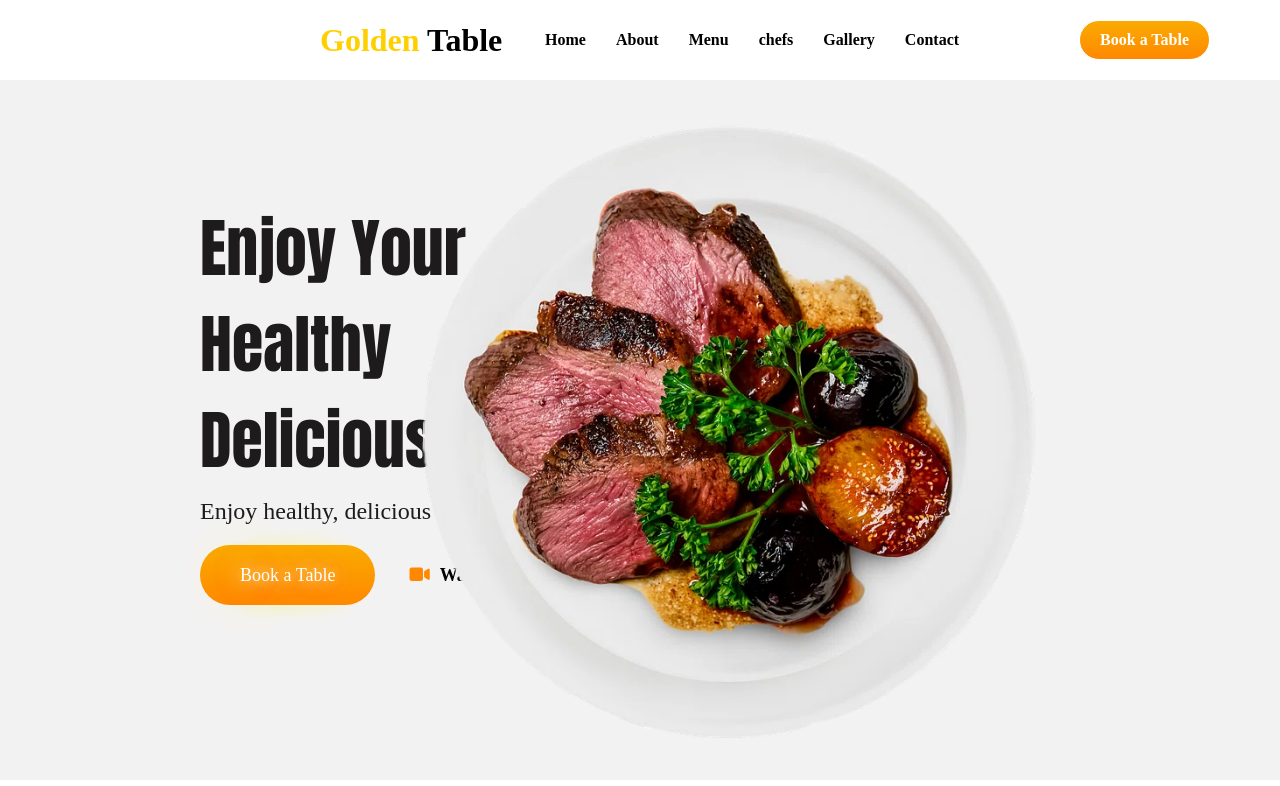
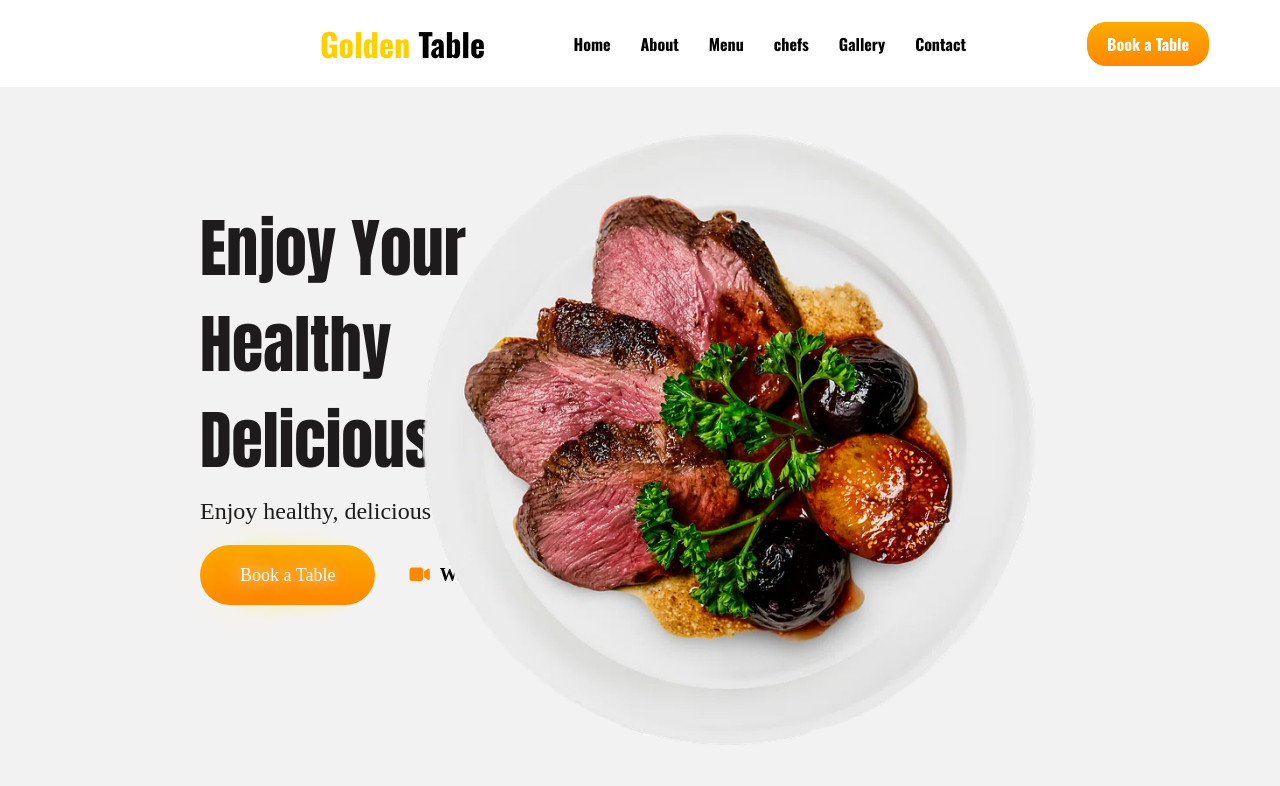
Before and after one commit to Yassinebhl1/project-restaurant, a PHP site: page / in a window 1280 px wide. Shown: the top 786 px of the page. Run offline with PHP 8.4, Linux system fonts and the light colour scheme.

Commit message:
I added new fonts

```diff
--- a/style.css
+++ b/style.css
@@ -16,6 +16,8 @@ header {
 header #logo {
  padding-left: 300px;
  cursor: pointer;
+ font-family: "Oswald", serif;
+ font-weight:bold;
 }
 header #logo span{
   color: rgb(255, 208, 0);
@@ -26,6 +28,8 @@ header nav {
   display: flex;
   align-items: center;
   gap: 20px;
+  font-family: "Oswald", serif;
+  font-weight:bold;
 }
 
 header nav ul {
```
